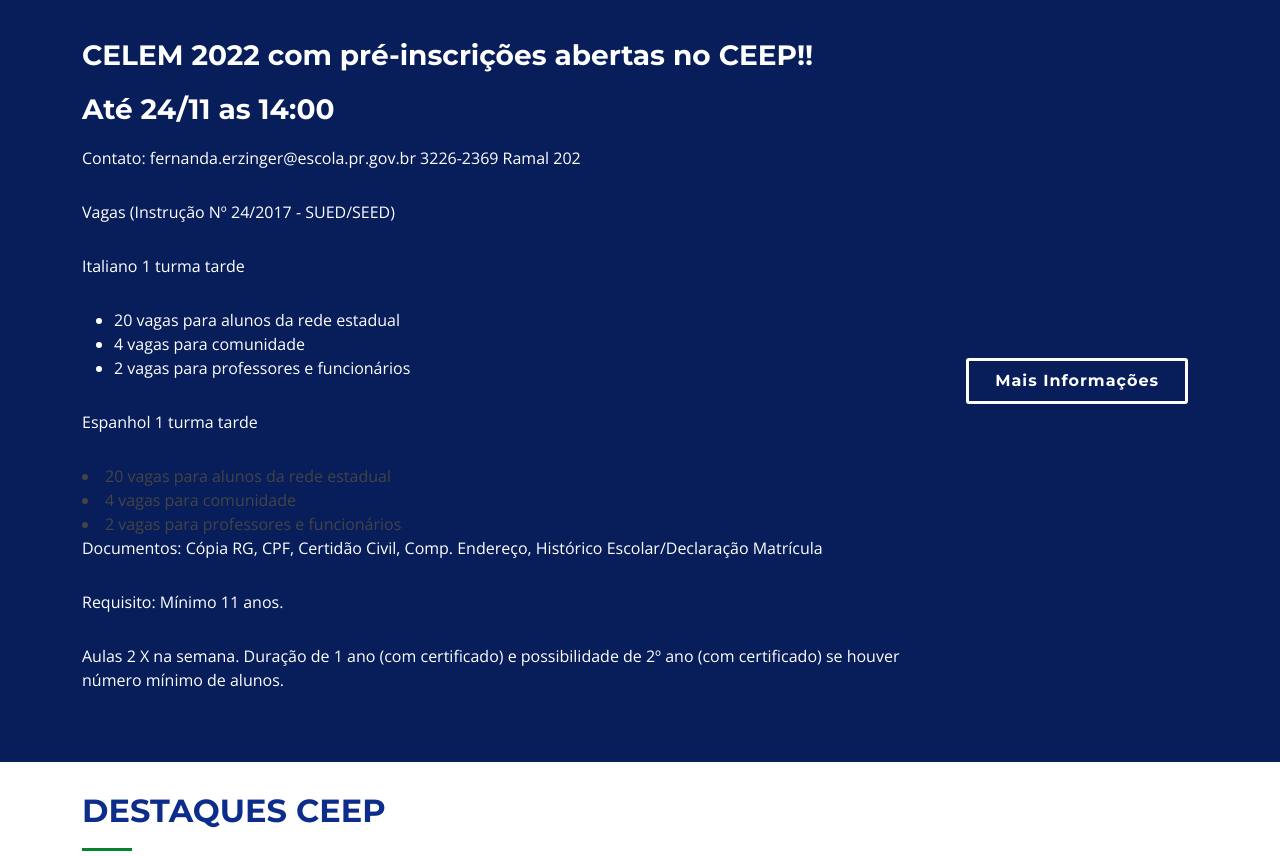
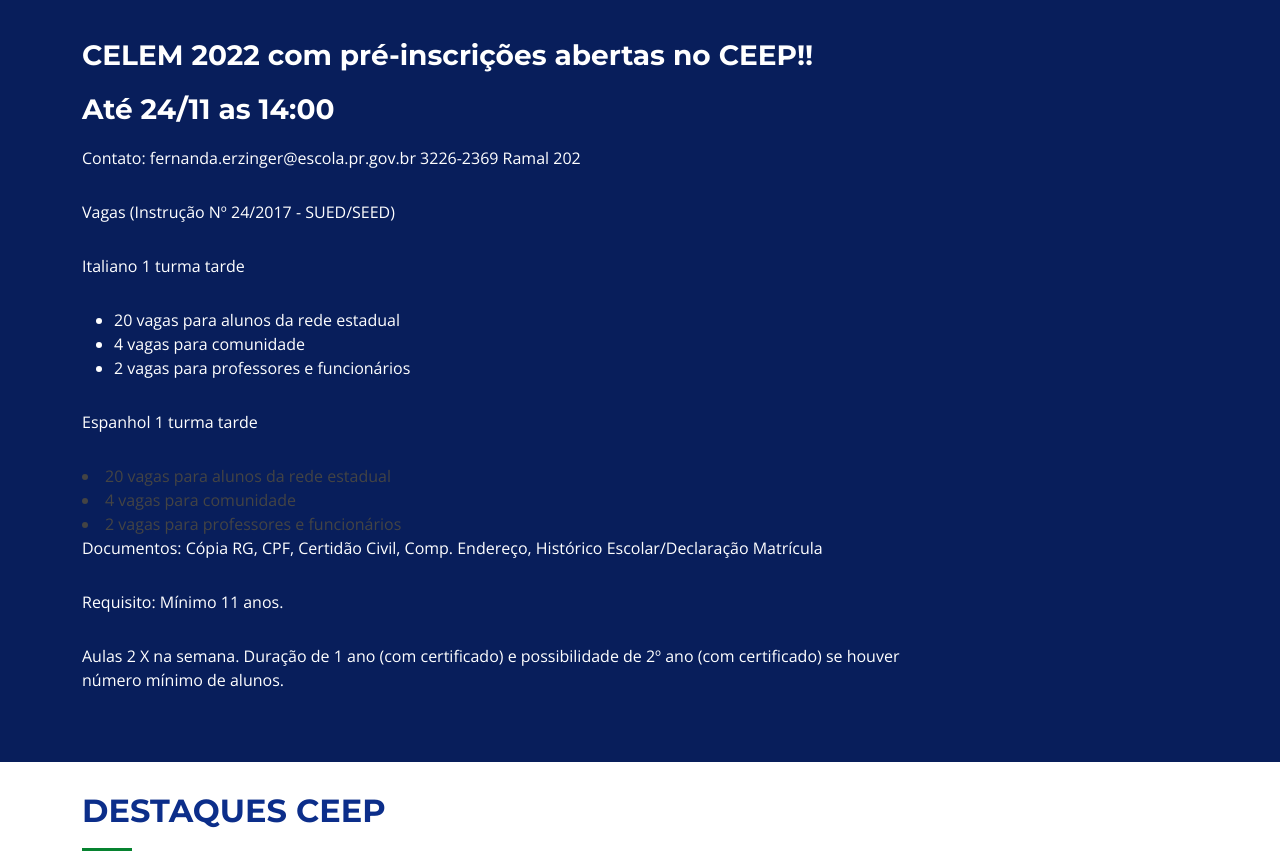
Before and after one commit to fabiogiacomel/ceep, a PHP site: page / in a window 1280 px wide. Shown: the part 601-1457 px from the top of the page. Run offline with PHP 8.4, Linux system fonts and the light colour scheme.

Commit message:
Update index.php

```diff
--- a/index.php
+++ b/index.php
@@ -140,9 +140,6 @@ TURMA DO TURNO NOTURNO JÁ ESTÁ AUTORIZADA PELA SEED.
 
                   <p class="cta-text"> Aulas 2 X na semana. Duração de 1 ano (com certificado) e possibilidade de 2º ano (com certificado) se houver número mínimo de alunos. </p>
 
-              </div>
-              <div class="col-lg-3 cta-btn-container text-center">
-                <a class="cta-btn align-middle" href="expo.html">Mais Informações</a>
               </div>
             </div>
           </div>
```
